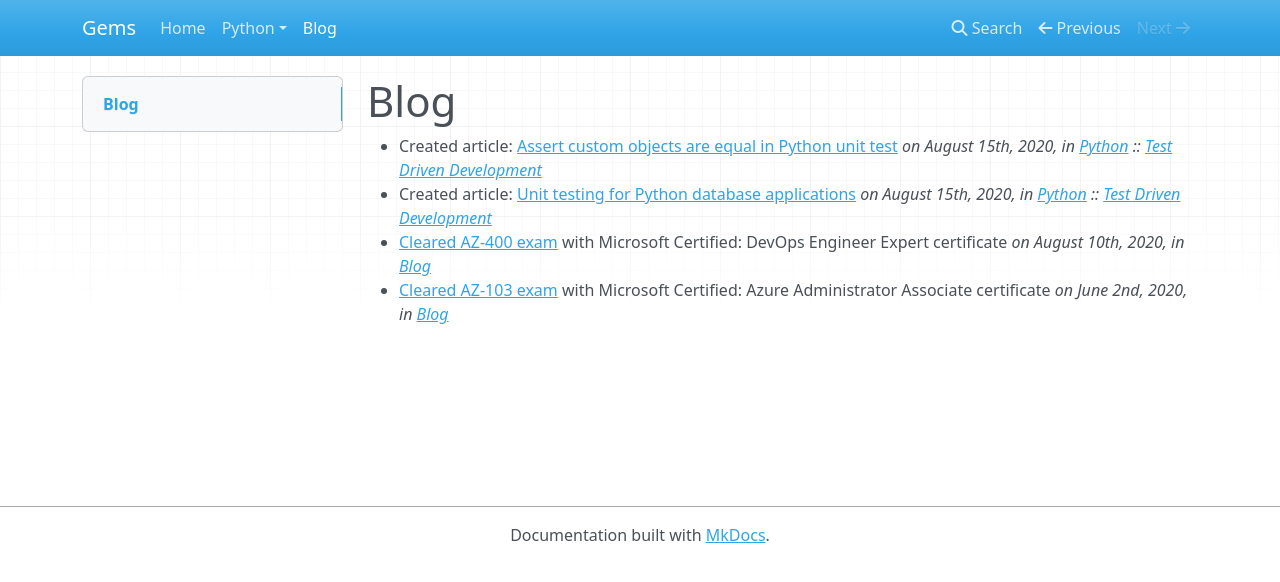
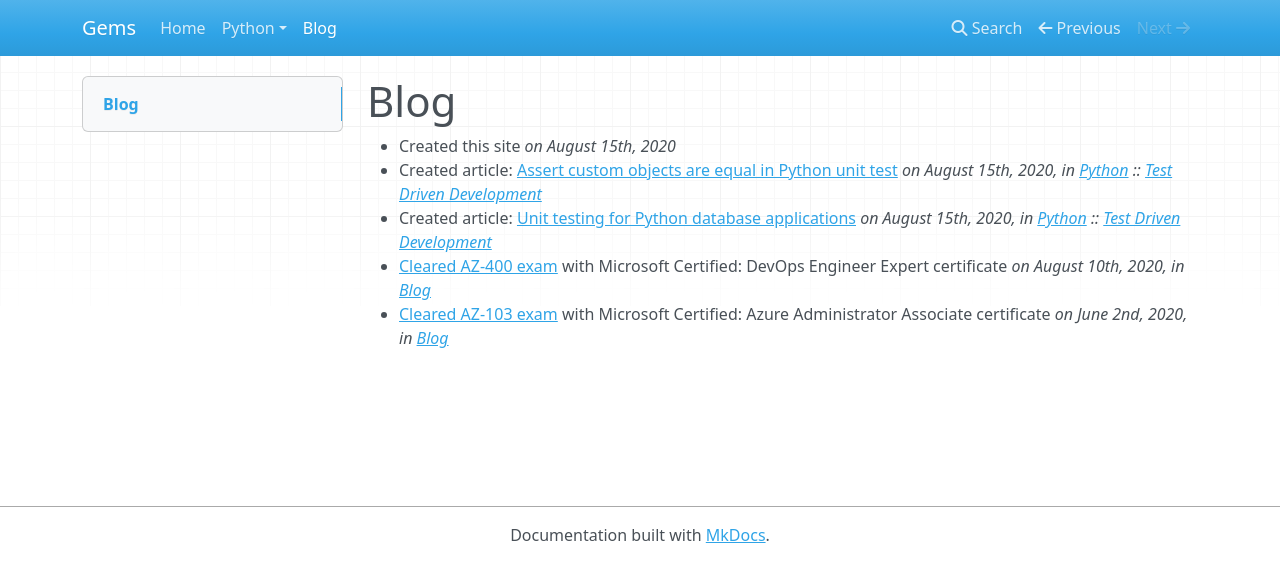
Before and after one commit to ivangeorgiev/gems, an MkDocs documentation site: the page built from docs/blog/index.md, in a window 1280 px wide. Shown: the top 582 px of the page. Built offline with MkDocs 1.6.1, drawn with Linux system fonts in a browser that asks for light colours; nearby versions of some CDN libraries.

Commit message:
added blog inline entry

```diff
--- a/docs/blog/index.md
+++ b/docs/blog/index.md
@@ -2,6 +2,8 @@
 
 
 
+* Created this site
+  *on August 15th, 2020*
 * Created article: [Assert custom objects are equal in Python unit test](../python/tdd/python-unittest-assert-custom-objects-are-equal.md)
   *on August 15th, 2020, in [Python](../python/index.md) :: [Test Driven Development](../python/tdd/index.md)*
 * Created article: [Unit testing for Python database applications](../python/tdd/python-unittest-database-applications.md)
```
